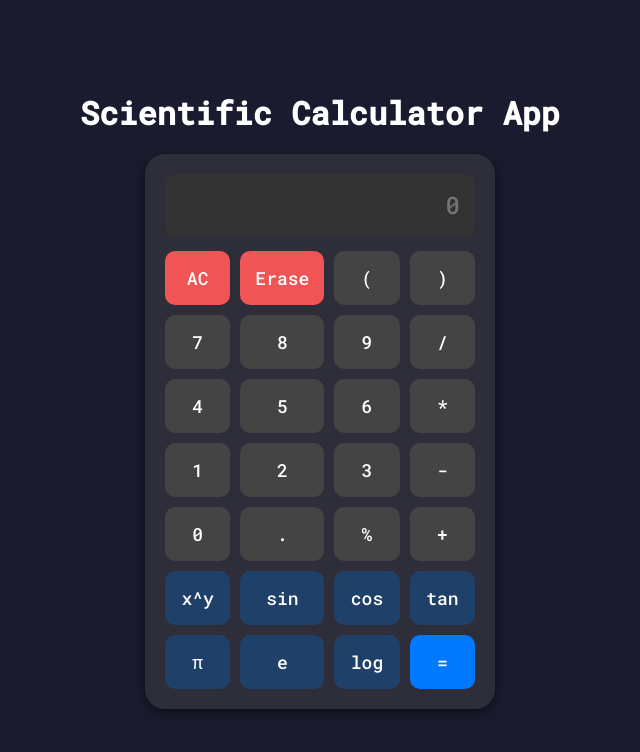
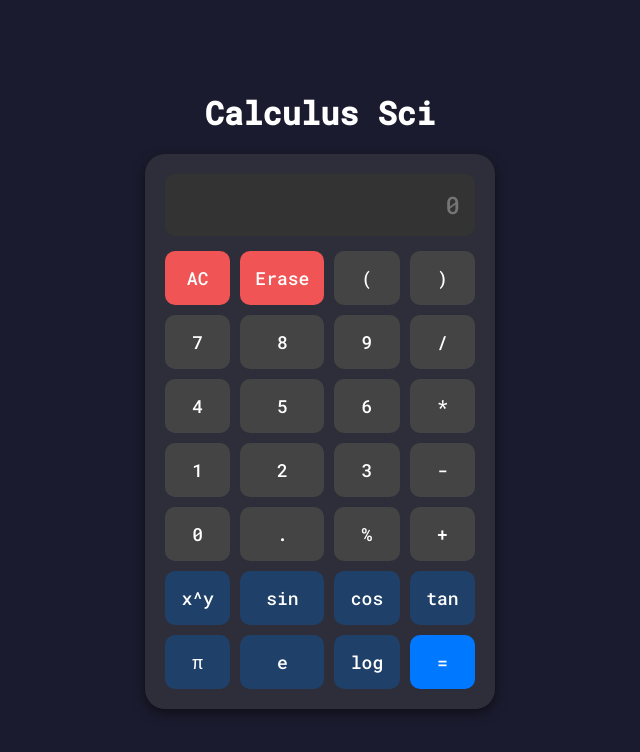
Before and after one commit to Roofficial/calculus, a plain HTML site: page index.html in a window 1280 px wide. Shown: the whole page, without its empty margins (320-960 px from the left). Drawn offline with Linux system fonts and the light colour scheme.

Commit message:
Add files via upload

```diff
--- a/index.html
+++ b/index.html
@@ -3,14 +3,14 @@
 <head>
     <meta charset="UTF-8">
     <meta name="viewport" content="width=device-width, initial-scale=1.0">
-    <title>Scientific Calculator</title>
+    <title>Calculus Sci</title>
     <link href="https://fonts.googleapis.com/css2?family=Roboto+Mono:wght@500&display=swap" rel="stylesheet">
 
     <!-- Style CSS -->
     <link rel="stylesheet" href="./style.css">
 </head>
 <body>
-    <h1>Scientific Calculator App</h1>
+    <h1>Calculus Sci</h1>
     <div class="calculator">
         <div class="display">
             <input type="text" placeholder="0" id="input" disabled>
```
